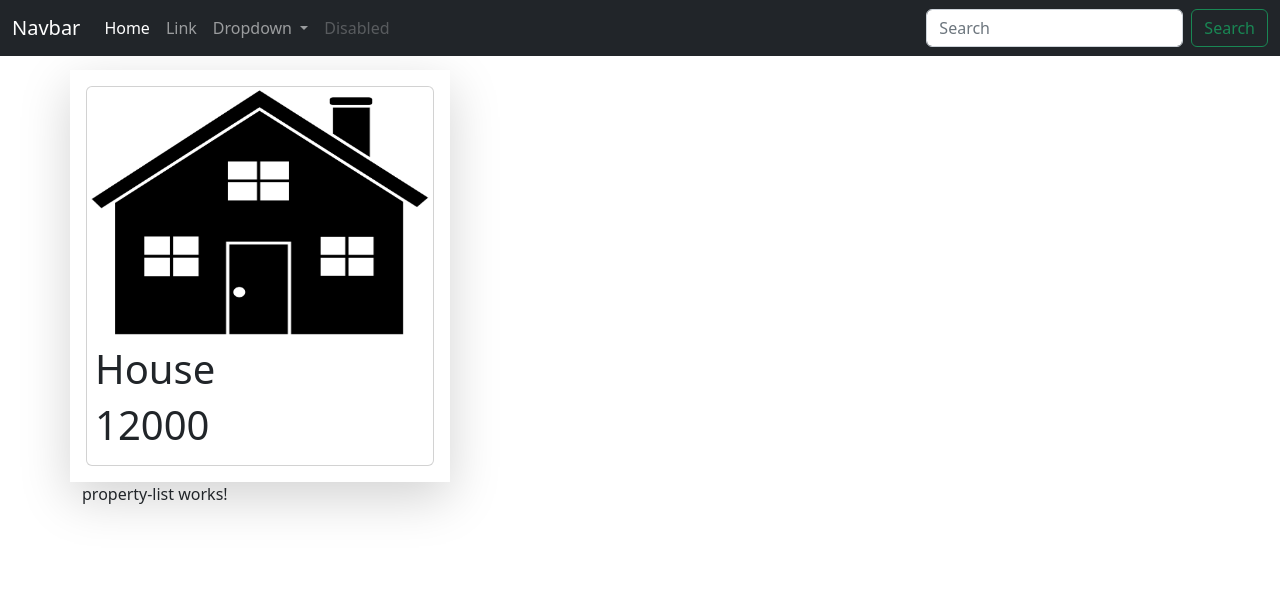
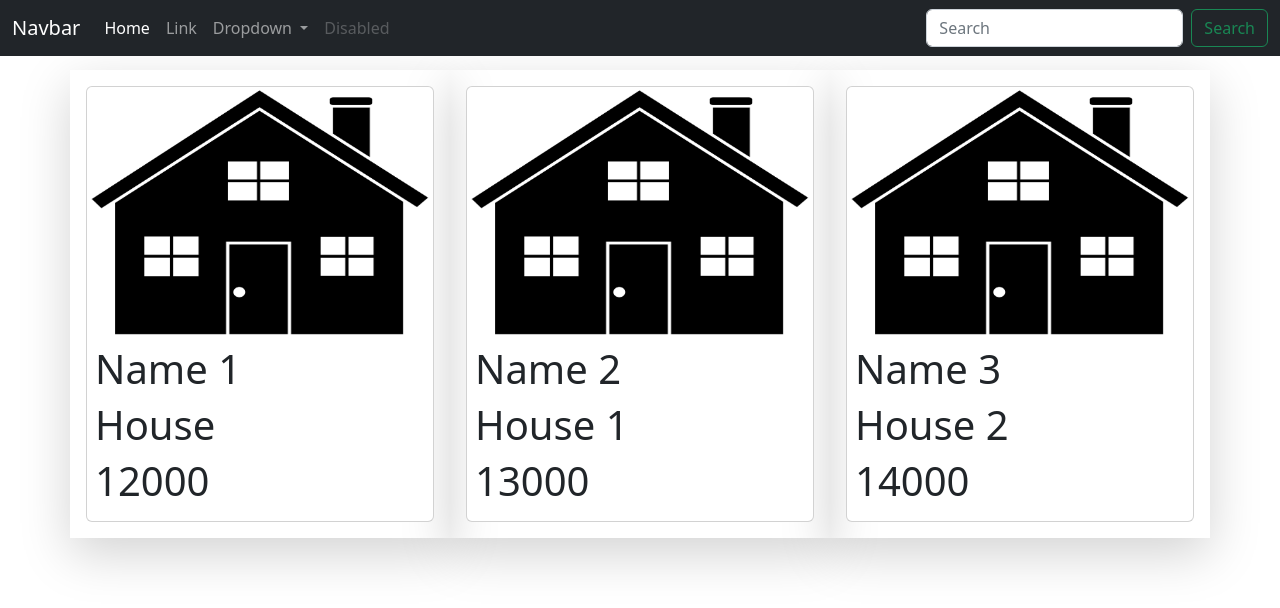
Before and after one commit to HassanMohamedSoftwareDeveloper/ECommerce_Angular_AspNetCore6, an Angular app in the folder PropertyRenting.UI/: page / in a window 1280 px wide. Shown: the top 608 px of the page. Built offline with nearby package versions, Linux system fonts and the light colour scheme.

Commit message:
Add PropertyList Component

```diff
--- a/PropertyRenting.UI/src/app/Property/property-card/property-card.component.html
+++ b/PropertyRenting.UI/src/app/Property/property-card/property-card.component.html
@@ -1,11 +1,8 @@
-<div class="row">
-  <div class="shadow-lg col-sm-4 p-3">
-    <div class="card">
-      <img class="prop-img" src="assets/images/house_default.png" alt="" />
-      <div class="card-body p-2">
-        <h1>{{Property.Type}}</h1>
-        <h1>{{Property.Price}}</h1>
-      </div>
-    </div>
+<div class="card">
+  <img class="prop-img" src="assets/images/house_default.png" alt="" />
+  <div class="card-body p-2">
+    <h1>{{Property.Name}}</h1>
+    <h1>{{Property.Type}}</h1>
+    <h1>{{Property.Price}}</h1>
   </div>
 </div>
--- a/PropertyRenting.UI/src/app/Property/property-card/property-card.component.ts
+++ b/PropertyRenting.UI/src/app/Property/property-card/property-card.component.ts
@@ -1,4 +1,4 @@
-import { Component, OnInit } from '@angular/core';
+import { Component, Input, OnInit } from '@angular/core';
 
 @Component({
   selector: 'app-property-card',
@@ -6,11 +6,7 @@ import { Component, OnInit } from '@angular/core';
   styleUrls: ['./property-card.component.css']
 })
 export class PropertyCardComponent implements OnInit {
-  Property: any = {
-    "Id": 1,
-    "Type": "House",
-    "Price": 12000
-  };
+  @Input() Property: any = {};
 
   constructor() { }
 
--- a/PropertyRenting.UI/src/app/Property/property-list/property-list.component.html
+++ b/PropertyRenting.UI/src/app/Property/property-list/property-list.component.html
@@ -1 +1,5 @@
-<p>property-list works!</p>
+<div class="row">
+  <div *ngFor="let property of Properties" class="shadow-lg col-sm-4 p-3">
+    <app-property-card [Property]="property"></app-property-card>
+  </div>
+</div>
--- a/PropertyRenting.UI/src/app/Property/property-list/property-list.component.ts
+++ b/PropertyRenting.UI/src/app/Property/property-list/property-list.component.ts
@@ -6,6 +6,26 @@ import { Component, OnInit } from '@angular/core';
   styleUrls: ['./property-list.component.css']
 })
 export class PropertyListComponent implements OnInit {
+  Properties: Array<any> = [
+    {
+      "Id": 1,
+      "Name": "Name 1",
+      "Type": "House",
+      "Price": 12000
+    },
+    {
+      "Id": 2,
+      "Name": "Name 2",
+      "Type": "House 1",
+      "Price": 13000
+    },
+    {
+      "Id": 3,
+      "Name": "Name 3",
+      "Type": "House 2",
+      "Price": 14000
+    },
+  ];
 
   constructor() { }
 
--- a/PropertyRenting.UI/src/app/app.component.html
+++ b/PropertyRenting.UI/src/app/app.component.html
@@ -1,5 +1,4 @@
 <app-nav-bar></app-nav-bar>
 <div class="container" style="margin-top:70px;">
-  <app-property-card></app-property-card>
   <app-property-list></app-property-list>
 </div>
```
